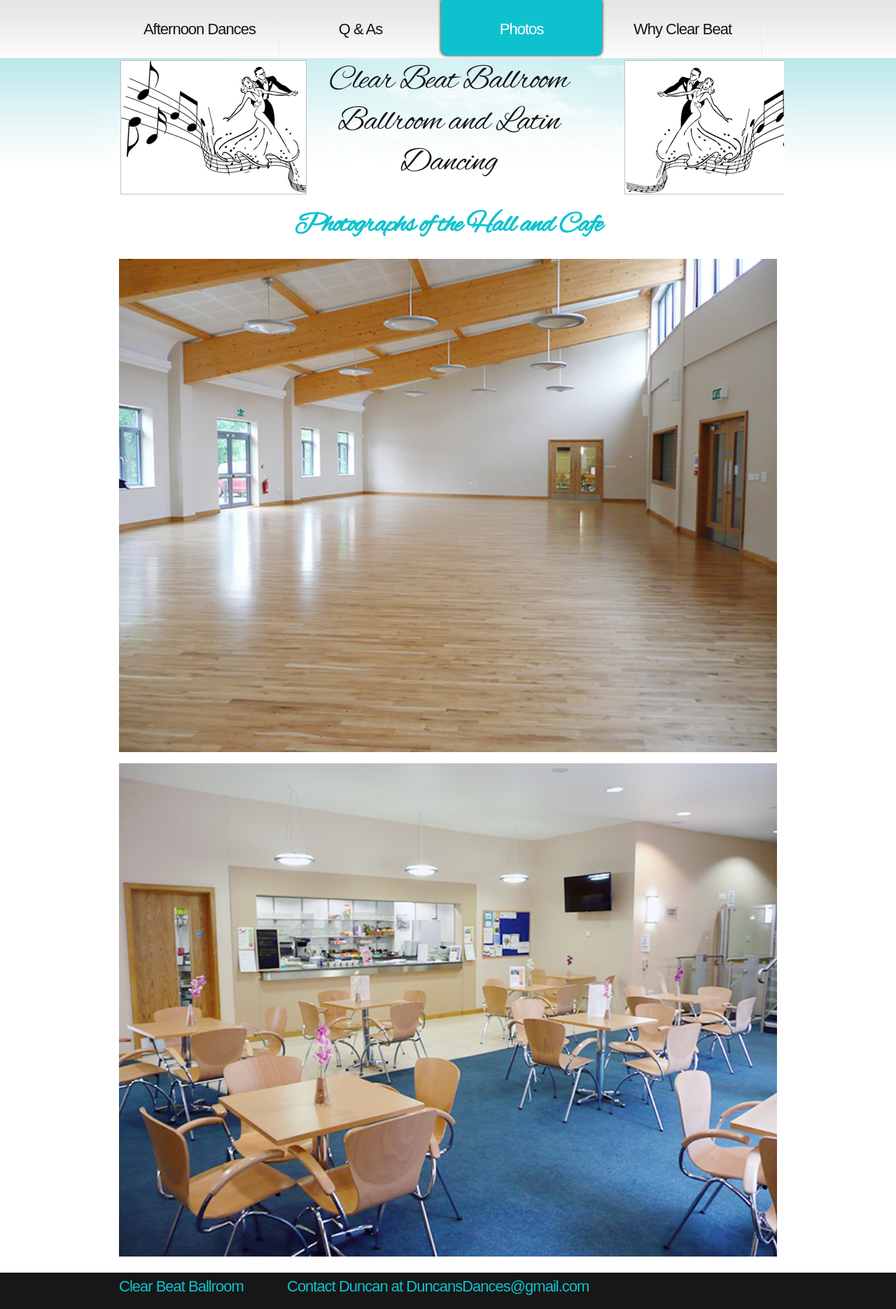
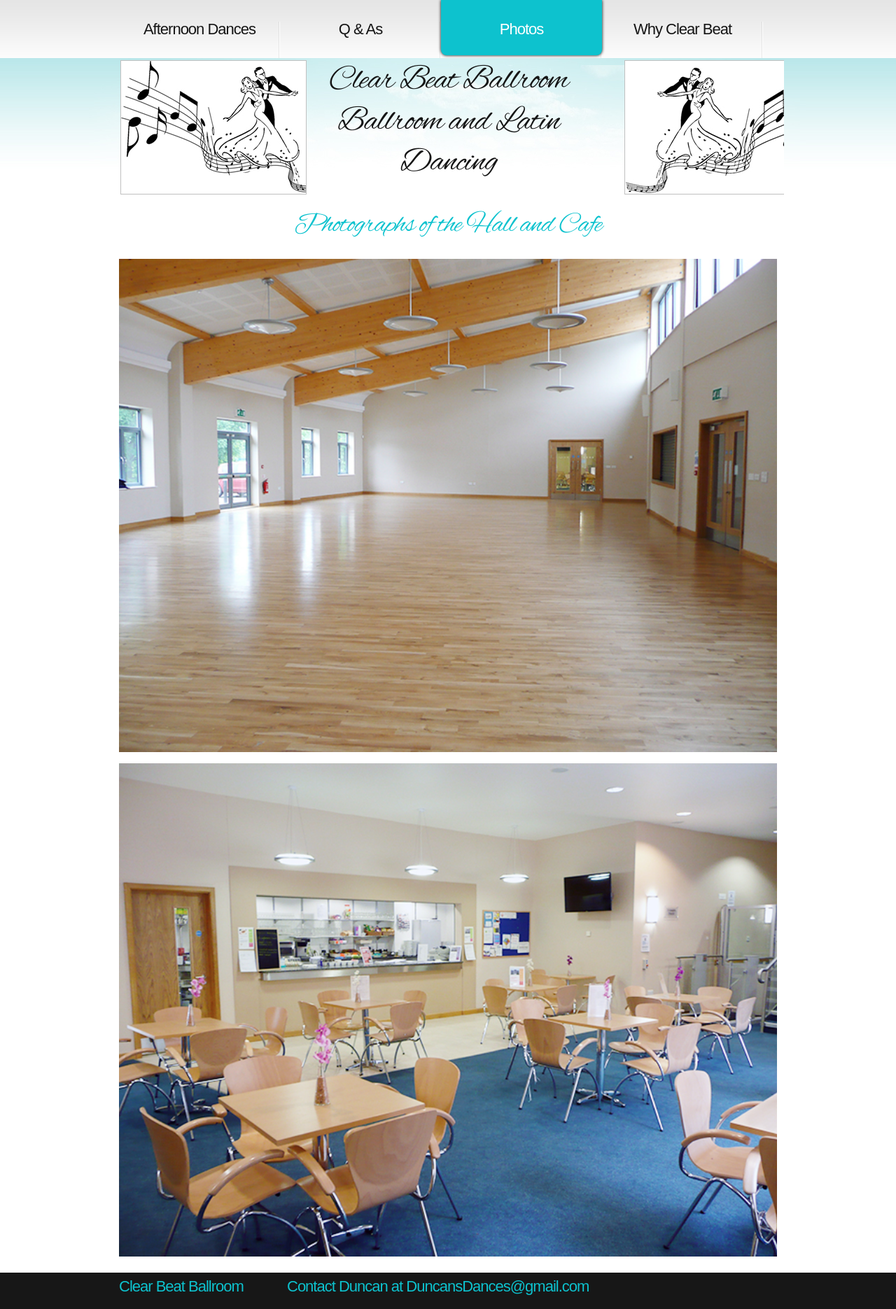
Before and after one commit to ramsayd/duncansdances, a Jekyll site: the page built from 35_photos.md, in a window 1280 px wide. Shown: the whole page at 70% size. Built offline with Jekyll 4.4.1, drawn with Linux system fonts in a browser that asks for light colours.

```diff
--- a/35_photos.md
+++ b/35_photos.md
@@ -6,7 +6,7 @@ permalink: "Photos.html"
 
 
 <article class="grid_12 Visible center-text">
-<h3><strong>Photographs of the Hall and Cafe</strong></h3>
+<h3>Photographs of the Hall and Cafe</h3>
 <img width="100%" src="images/0101.jpg" class="padded-bottom"/>
 <img width="100%" src="images/0111.jpg" class="padded-bottom"/>
 </article>
```
